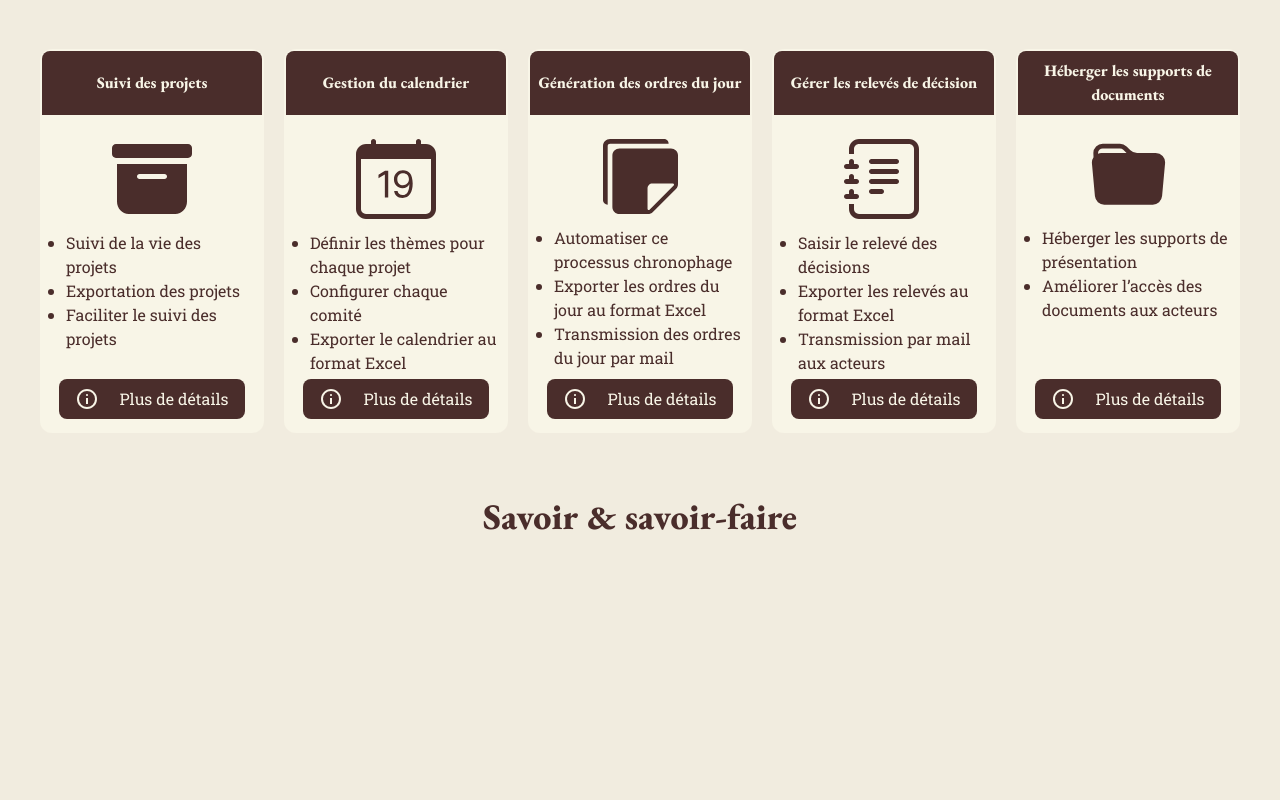
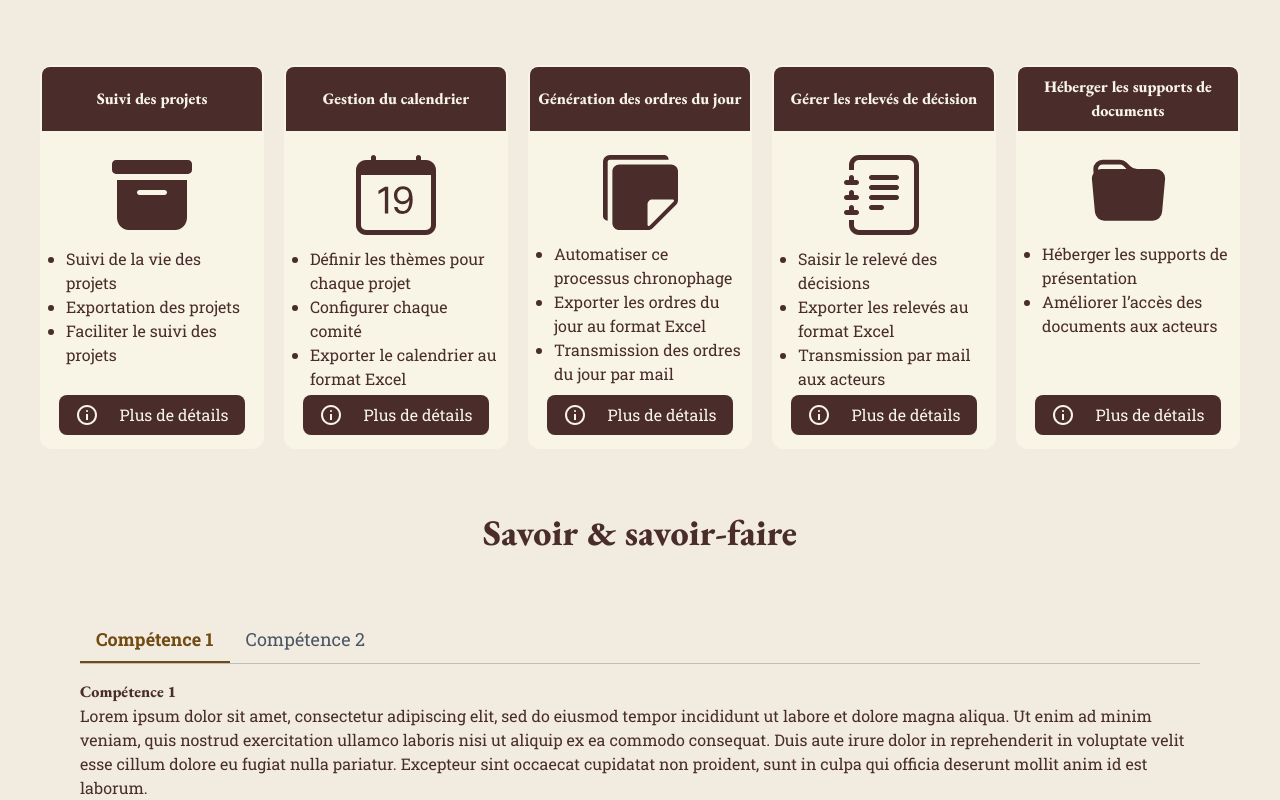
Before and after one commit to lynn2910/lynn2910.github.io, a SvelteKit app: page /portfolio/stage-but2 in a window 1280 px wide. Shown: the part 1759-2559 px from the top of the page. Before the commit the page ends 2299 px from the top, so only its background shows below. Built offline with nearby package versions, Linux system fonts and the light colour scheme.

Commit message:
feat(stage-but2): Add tabs changing for competences

```diff
--- a/src/lib/components/navigation/NavDropDown.svelte
+++ /dev/null
@@ -1,29 +0,0 @@
-<script lang="ts">
-	interface NavItem {
-		url: string,
-		label: string,
-		target?: string
-	}
-
-	const {title, items}: { title: string, items: NavItem[] } = $props();
-</script>
-
-<details class="w-fit">
-    <summary class="flex items-center justify-between select-none list-none cursor-pointer w-fit gap-1.5 font-semibold">
-        {title}
-        <svg xmlns="http://www.w3.org/2000/svg" height="24px" viewBox="0 -960 960 960" width="24px"
-             class="fill-current transition-transform [details[open]_&]:rotate-180">
-            <path d="M480-344 240-584l56-56 184 184 184-184 56 56-240 240Z"/>
-        </svg>
-    </summary>
-
-    <div class="absolute bg-tan py-2 px-2 mt-1 rounded-lg">
-        {#each items as item}
-
-            <a href={item.url} target={item.target || '_parent'} class="hover:bg-white/20 p-1 px-2 rounded">
-                {item.label}
-            </a>
-
-        {/each}
-    </div>
-</details>
--- /dev/null
+++ b/src/lib/components/navigation/TabsContainer.svelte
@@ -0,0 +1,47 @@
+<script lang="ts">
+	export interface Tab {
+		name: string;
+		id: string;
+	}
+
+	const {
+		tabs,
+		on_tab_clicked,
+		activeTabId
+	}: {
+		tabs: Tab[],
+		on_tab_clicked: (tab_id: string) => void,
+		activeTabId: string
+	} = $props();
+
+	function handle_tab_click(tab_id: string) {
+		on_tab_clicked(tab_id);
+	}
+</script>
+
+<div class="w-full">
+    <div class="flex border-b border-light-gray mb-4">
+        {#each tabs as tab (tab.id)}
+            <button
+                    type="button"
+                    onclick={() => handle_tab_click(tab.id)}
+                    class="
+                    py-2 px-4
+                    text-lg font-display
+                    border-b-2
+                    transition-colors duration-200 ease-in-out
+                    focus:outline-none focus:ring-2 focus:ring-brown-coffee focus:ring-opacity-50
+                    {activeTabId === tab.id
+                        ? 'border-sepia text-sepia font-bold'
+                        : 'border-transparent text-gray-600 hover:text-sepia hover:border-sepia/50'}
+                "
+            >
+                {tab.name}
+            </button>
+        {/each}
+    </div>
+
+    <div>
+        <slot/>
+    </div>
+</div>
--- /dev/null
+++ b/src/lib/components/presentation/but2/Comp1.svelte
@@ -0,0 +1,3 @@
+<script>
+
+</script>
--- a/src/routes/portfolio/stage-but2/+page.svelte
+++ b/src/routes/portfolio/stage-but2/+page.svelte
@@ -4,6 +4,7 @@
 	import But2Grid from "$lib/components/illustrations/But2Grid.svelte";
 	import PinkTitle from "$lib/components/presentation/PinkTitle.svelte";
 	import MissionCard from "$lib/components/presentation/MissionCard.svelte";
+	import TabsContainer, {type Tab} from "$lib/components/navigation/TabsContainer.svelte";
 
 	const links: { href: string, name: string }[] = [
 		{href: '#entreprise', name: "Entreprise"},
@@ -11,7 +12,16 @@
 		{href: '#savoir_faire', name: "Savoir-faire"},
 	];
 
-	const carouselItems = [];
+	const savoir_faire_tabs: Tab[] = [
+		{name: "Compétence 1", id: "comp_1"},
+		{name: "Compétence 2", id: "comp_2"}
+	];
+
+	let savoir_faire_active_tab: string = $state(savoir_faire_tabs[0]?.id);
+
+	function handleTabClick(tab_id: string) {
+		savoir_faire_active_tab = tab_id;
+	}
 </script>
 
 <svelte:head>
@@ -40,6 +50,7 @@
     {/snippet}
 </Navbar>
 
+<!-- Home -->
 <div class="w-screen h-screen relative">
     <!-- Grid -->
     <div class="absolute z-0 top-1/2 left-1/3 -translate-x-1/2 -translate-y-1/2">
@@ -63,6 +74,7 @@
         mis en œuvre durant ce stage passionnant !</p>
 </div>
 
+<!-- Entreprise -->
 <div>
     <h2 id="entreprise" class="text-4xl text-center mt-3 mb-16">Entreprise</h2>
 
@@ -124,6 +136,7 @@
     </div>
 </div>
 
+<!-- Mission -->
 <div>
     <h2 id="mission" class="text-4xl text-center my-16">Mission</h2>
 
@@ -131,7 +144,10 @@
     <div class="flex flex-col md:flex-row gap-5 mx-5 sm:mx-10 md:mx-20 2xl:mx-56 items-stretch">
         <div>
             <PinkTitle title="Mon stage" subtitle="02-01"/>
-            <p>Mon stage chez Néolia a consisté à développer un logiciel de <b>dématérialisation pour les comités
+            <p class="p-2 pl-4 text-justify">Mon stage chez Néolia a consisté à développer un logiciel de <b>dématérialisation
+                pour
+                les
+                comités
                 d’engagement de la DSIL</b>. L'objectif était <b>d'optimiser</b> ce processus en <b>simplifiant</b> les
                 interactions et le workflow. Cette mission m'a permis d'acquérir de <b>nouveaux savoirs et savoir-faire
                     dans de nombreux domaines</b> enseignés au sein de ma formation et de découvrir les réalités du
@@ -234,6 +250,29 @@
     </div>
 </div>
 
+<!-- Savoir & savoir-faire -->
 <div>
     <h2 id="savoir_faire" class="text-4xl text-center my-16">Savoir & savoir-faire</h2>
+
+    <div class="mx-5 sm:mx-10 md:mx-20 2xl:mx-56">
+        <TabsContainer activeTabId={savoir_faire_active_tab} on_tab_clicked={handleTabClick} tabs={savoir_faire_tabs}>
+            {#if savoir_faire_active_tab === "comp_1"}
+                <h2>Compétence 1</h2>
+
+                Lorem ipsum dolor sit amet, consectetur adipiscing elit, sed do eiusmod tempor incididunt ut labore et
+                dolore magna aliqua. Ut enim ad minim veniam, quis nostrud exercitation ullamco laboris nisi ut aliquip
+                ex ea commodo consequat. Duis aute irure dolor in reprehenderit in voluptate velit esse cillum dolore eu
+                fugiat nulla pariatur. Excepteur sint occaecat cupidatat non proident, sunt in culpa qui officia
+                deserunt mollit anim id est laborum.
+            {:else}
+                <h2>Compétence 2</h2>
+
+                Lorem ipsum dolor sit amet, consectetur adipiscing elit, sed do eiusmod tempor incididunt ut labore et
+                dolore magna aliqua. Ut enim ad minim veniam, quis nostrud exercitation ullamco laboris nisi ut aliquip
+                ex ea commodo consequat. Duis aute irure dolor in reprehenderit in voluptate velit esse cillum dolore eu
+                fugiat nulla pariatur. Excepteur sint occaecat cupidatat non proident, sunt in culpa qui officia
+                deserunt mollit anim id est laborum.
+            {/if}
+        </TabsContainer>
+    </div>
 </div>
```
